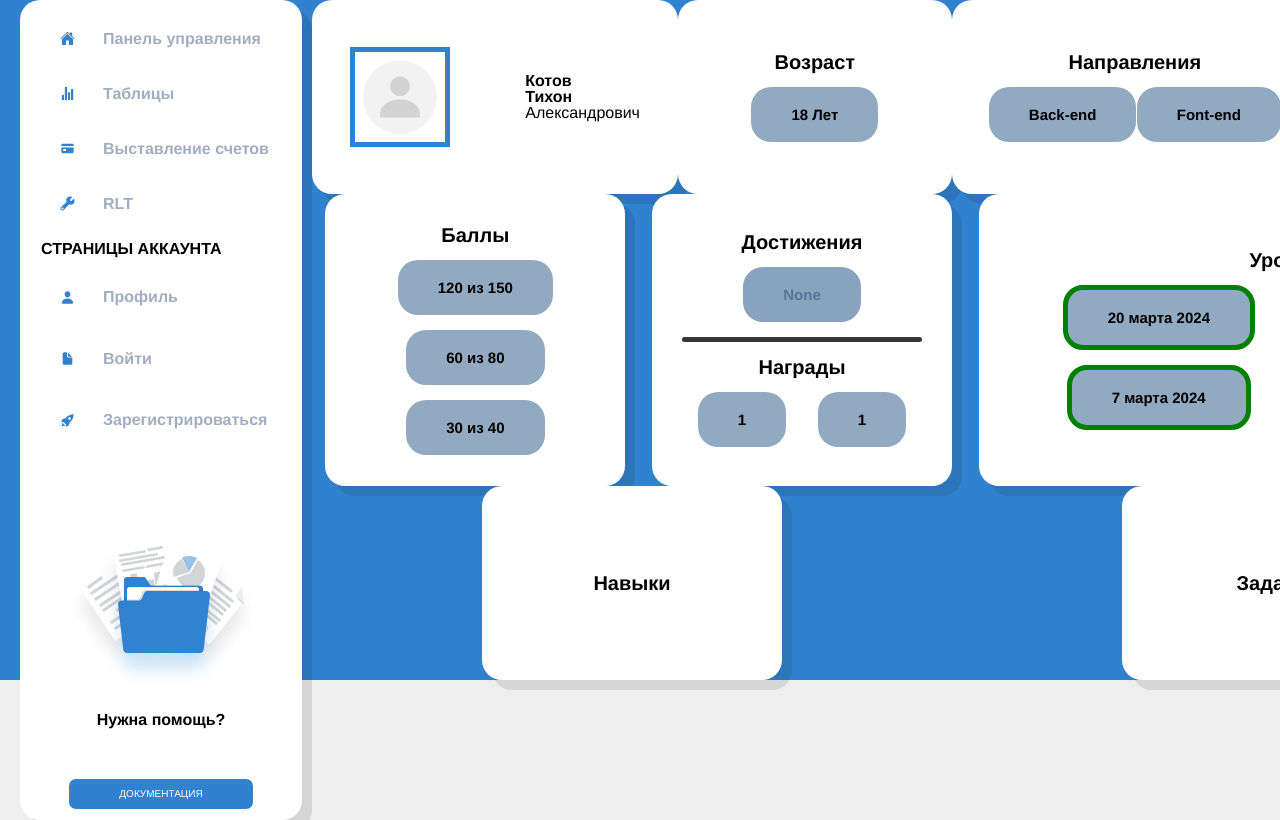
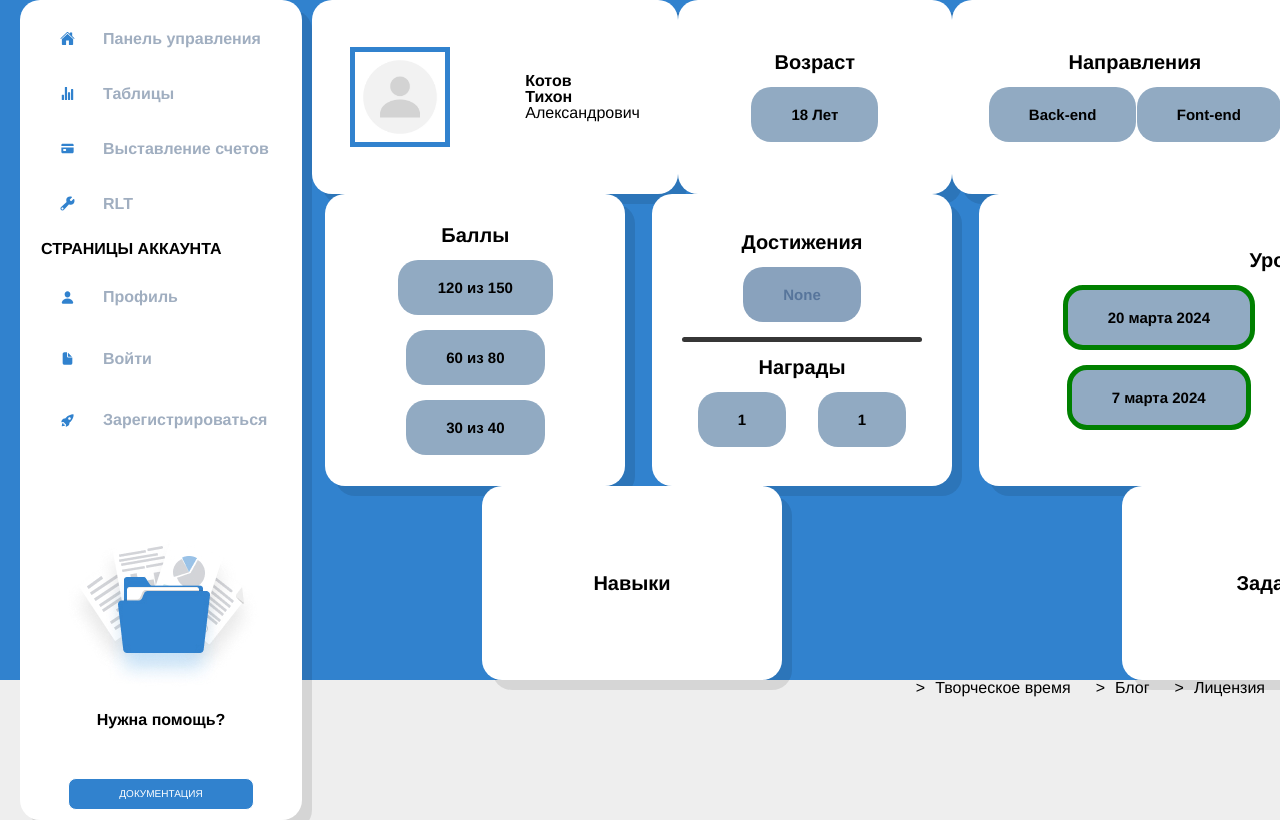
Before and after one commit to NETyENeTA/Palane, a plain HTML site: page index.html in a window 1280 px wide. Shown: the top 820 px of the page. Drawn offline with Linux system fonts and the light colour scheme.

Commit message:
fix and fix

```diff
--- a/index.css
+++ b/index.css
@@ -8,7 +8,10 @@
 
 @import "./styles/valueBlock.css";
 
-@import './styles/jsElements.css';
+@import "./styles/jsElements.css";
+
+@import './styles/footer.css';
+
 
 .block {
   background-color: white;
--- a/index.html
+++ b/index.html
@@ -147,7 +147,17 @@
       </section> -->
     </main>
 
-    <footer></footer>
+    <footer>
+      <nav>
+        <ul>
+          <li><a href="#">Творческое время</a></li>
+          <li><a href="#">Блог</a></li>
+          <li><a href="#">Лицензия</a></li>
+        </ul>
+      </nav>
+
+
+    </footer>
     <script type="text/javascript" src="./index.js"></script>
   </body>
 </html>
--- a/index.js
+++ b/index.js
@@ -15,6 +15,8 @@ document.getElementById("btn-skill").addEventListener("click", (e) => {
 
   skill.isHide = !skill.isHide;
 });
+
+document.onselectstart = new Function ("return false")
 
 // const taskList = {
 //   value: document.getElementById("task-list"),
--- /dev/null
+++ b/styles/footer.css
@@ -0,0 +1,30 @@
+footer {
+  display: flex;
+  justify-content: end;
+
+  margin-right: 15px;
+
+  & ul {
+    list-style: none;
+    display: flex;
+    gap: 35px;
+  }
+
+  & a {
+    color: black;
+
+    &:visited {
+      color: black;
+    }
+
+    &:hover::before {
+      right: 0;
+    }
+
+    &::before {
+      right: 10px;
+      position: relative;
+      content: ">";
+    }
+  }
+}
--- a/styles/styles.css
+++ b/styles/styles.css
@@ -7,6 +7,10 @@ main {
 
   display: flex;
   height: 85%;
+}
+
+* {
+  cursor: default;
 }
 
 .content {
```
